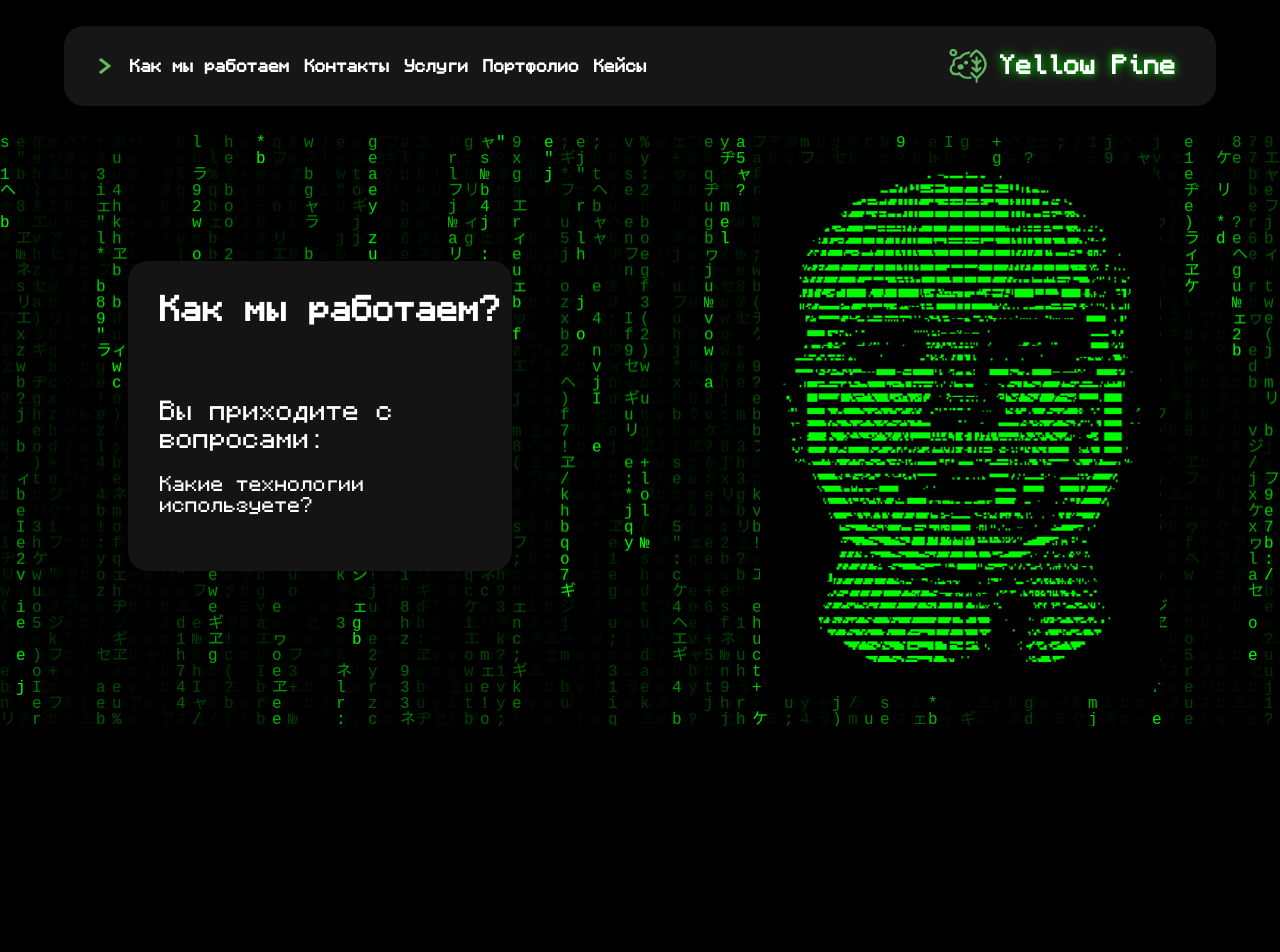
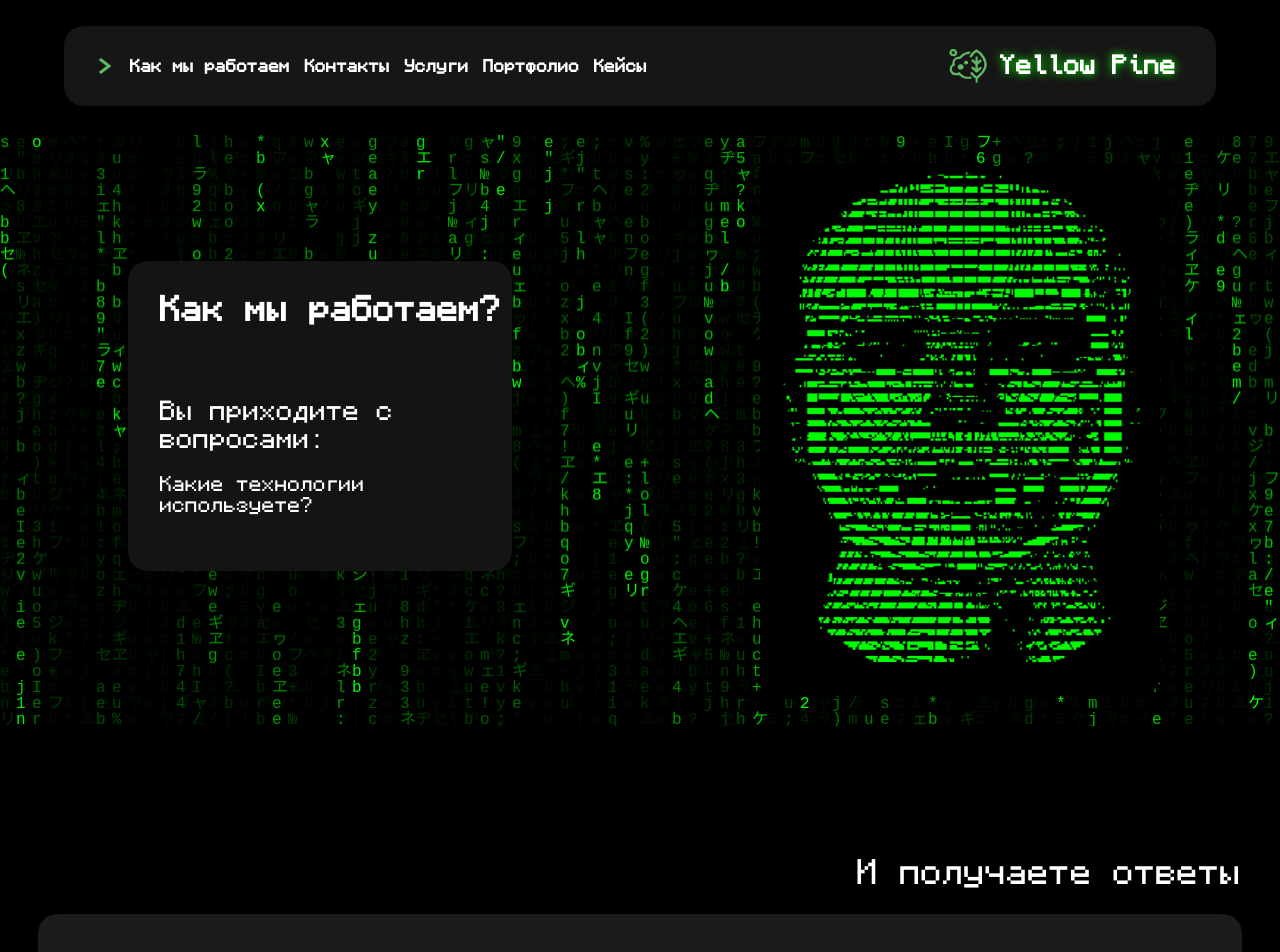
Before and after one commit to ivan1dze/tz_yellow-pine, a React (Vite) app in the folder matrix/: page / in a window 1280 px wide. Shown: the top 952 px of the page. Before the commit the page ends 800 px from the top, so only its background shows below. Built offline with nearby package versions, Linux system fonts and the light colour scheme; grey boxes are pictures that could not be loaded; a web font is replaced by a local one.

Commit message:
feat: add Answer block

```diff
--- a/matrix/src/App.tsx
+++ b/matrix/src/App.tsx
@@ -1,6 +1,7 @@
 import React from 'react';
 import MatrixBG from './components/MatrixBG';
 import Header from './components/Header';
+import Answers from "./components/Answers.tsx";
 import TextChanger from "./components/TextChanger.tsx";
 import gifImage from '../src/assets/anim/face.gif';
 import './App.css';
@@ -9,7 +10,7 @@ import './App.css';
 const App: React.FC = () => {
     return (
         <div className="App">
-            <Header />
+            <Header/>
             <div className="matrix">
                 <MatrixBG/>
                 <div className="text-overlay">
@@ -18,9 +19,8 @@ const App: React.FC = () => {
                     <div className="changer"><TextChanger/></div>
                 </div>
                 <img src={gifImage} alt="Animated GIF" className="gif-overlay"/>
-
-
             </div>
+            <Answers/>
         </div>
     );
 };
```
